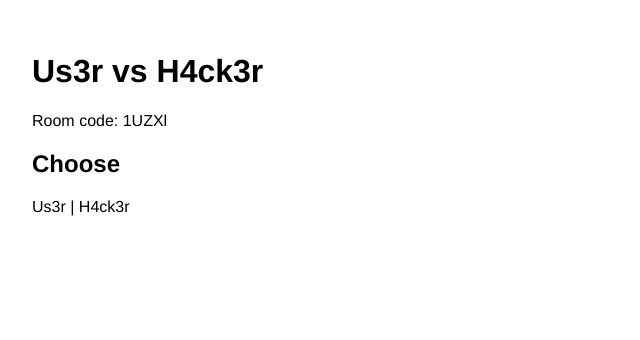
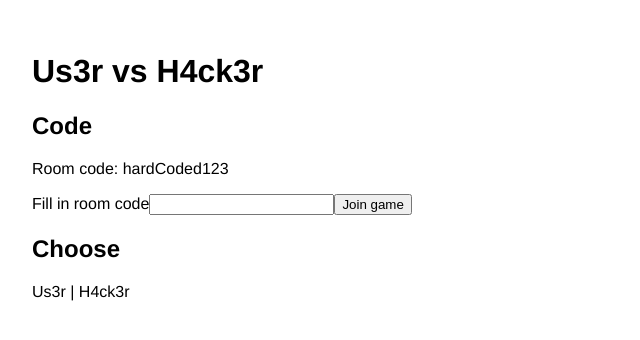
Before and after one commit to cesardg/int4-team14-frontend, a Next.js app: page / in a window 1280 px wide. Shown: the top 340 px of the page, without its empty margins (0-640 px from the left). Built offline with nearby package versions, Linux system fonts and the light colour scheme.

Commit message:
ably channel

```diff
--- a/pages/index.js
+++ b/pages/index.js
@@ -5,7 +5,8 @@ import { nanoid } from 'nanoid'
 
 export default function Home() {
 
-  const gameCode = nanoid(5);
+  //const gameCode = nanoid(5);
+  const gameCode = "hardCoded123"
 
 
   return (
@@ -17,11 +18,23 @@ export default function Home() {
 
       <main className={styles.container}>
         <h1 className="title">Us3r vs H4ck3r</h1>
-        <p>Room code: <span>{gameCode}</span></p>
+
+        <article>
+          <h2>Code</h2>
+          <p>Room code: <span>{gameCode}</span></p>
+          <form className={styles.form} onSubmit={(e) => handleSubmit(e)} >
+            <label className={styles.label} >
+              Fill in room code
+              <input className={styles.input} type="text" name="code" required />
+            </label>
+            <input className={styles.button} type="submit" value="Join game" />
+          </form>
+        </article>
+
         <article>
           <h2>Choose</h2>
-           <Link  href={`/user?game=2RF456`}><a className={styles.link}>Us3r | </a></Link>
-           <Link  href={`/hacker?game=2RF456`}><a className={styles.link}>H4ck3r</a></Link>
+           <Link  href={`/user?game=`+ gameCode}><a className={styles.link}>Us3r | </a></Link>
+           <Link  href={`/hacker?game=`+ gameCode}><a className={styles.link}>H4ck3r</a></Link>
         </article>
       </main>
 
--- /dev/null
+++ b/styles/User.module.css
@@ -0,0 +1,4 @@
+.form{
+  display: flex;
+  flex-direction: column;
+}
```
Also changed, not shown: pages/user.js (+35 -1 lines).
